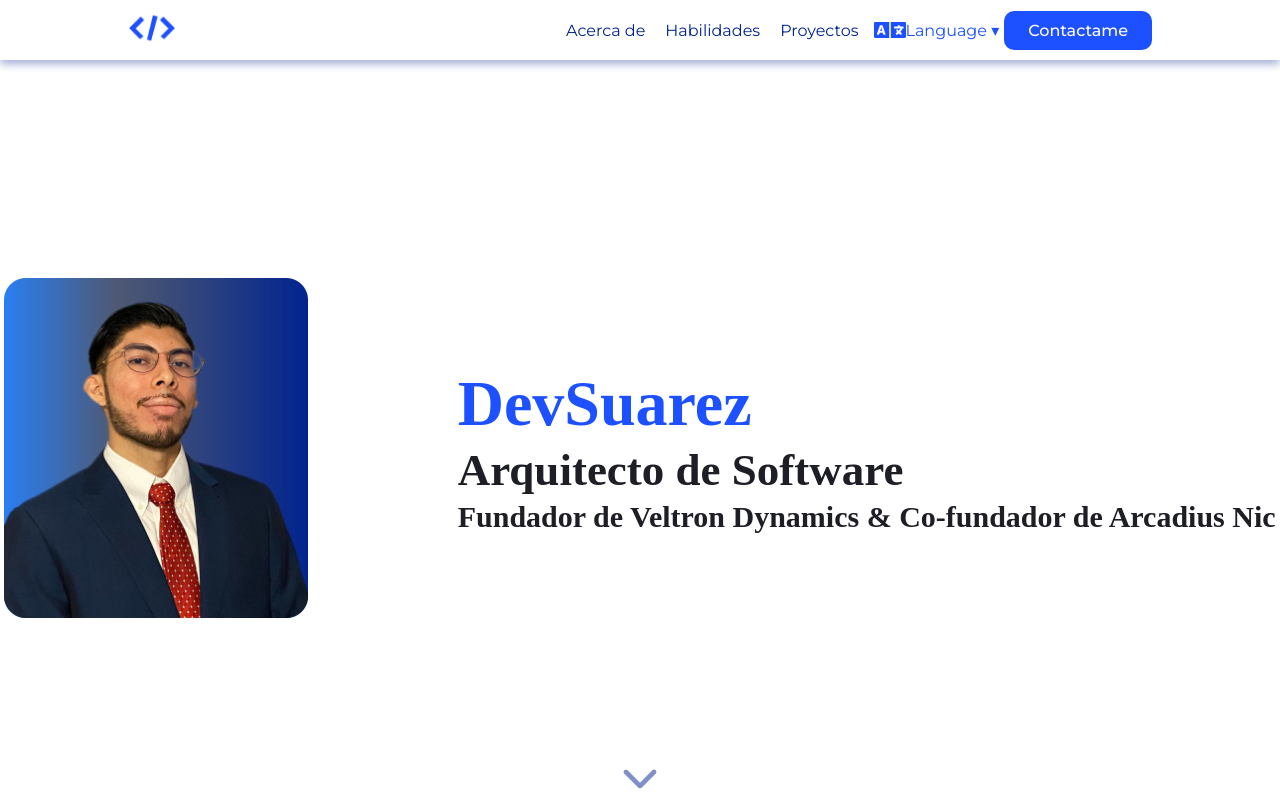
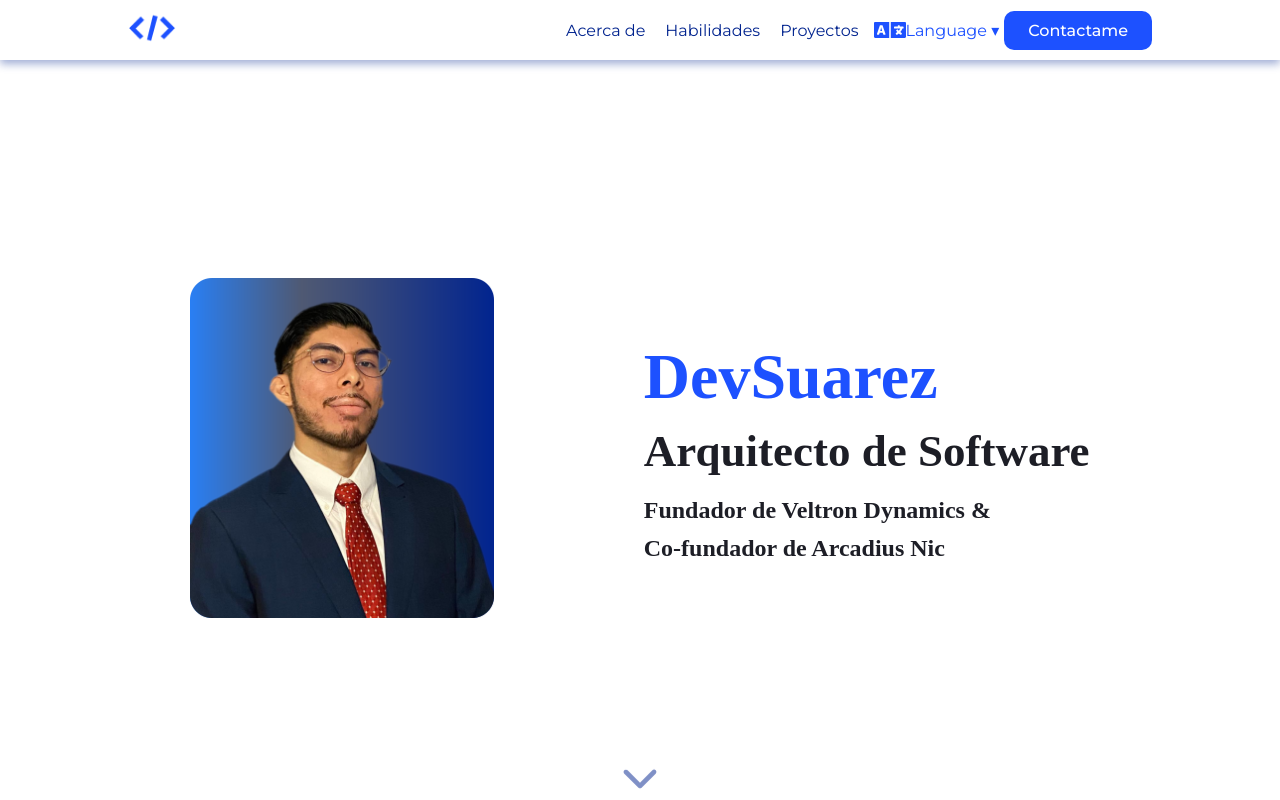
Before and after one commit to DevEscanor/PortafolioDevSam, a React (Create React App) app: page / in a window 1280 px wide. Shown: the top 800 px of the page. Built offline with nearby package versions, Linux system fonts and the light colour scheme.

Commit message:
Ajuste de css en la nueva descripcion por desplazo de la imagen a los bordes

```diff
--- a/src/translations/en/global.json
+++ b/src/translations/en/global.json
@@ -7,12 +7,13 @@
   },
   "hero": {
     "title": "Software Architect",
-    "subTitle": "Founder of Veltron Dynamics & Co-founder of Arcadius Nic"
+    "subTitle": "Founder of Veltron Dynamics &",
+    "subTitle2": "Co-founder of Arcadius Nic"
   },
   "about": {
     "text1": "Hello, I am",
     "text2": "I am a computer entrepreneur and in love with technology.",
-    "text3": "I have worked since 2019 as an Architect and Software developer for the",
+    "text3": "I have worked since 2019 as a Software Architect and developer for the",
     "text4": "company of which I am Co-Founder",
     "text5": "My main skills are project architecture and software development focused mainly on Node.js applications.",
     "text6": "Much of my professional career has been dedicated to software oriented to Microfinance, I also carry out these same tasks applied to the design and development of Backend / Frontend."
--- a/src/translations/es/global.json
+++ b/src/translations/es/global.json
@@ -7,7 +7,8 @@
   },
   "hero":{
     "title":"Arquitecto de Software",
-    "subTitle":"Fundador de Veltron Dynamics & Co-fundador de Arcadius Nic"
+    "subTitle":"Fundador de Veltron Dynamics &",
+    "subTitle2":"Co-fundador de Arcadius Nic"
   },
   "about":{
     "text1":"Hola, soy",
--- a/src/website/components/hero/Hero.jsx
+++ b/src/website/components/hero/Hero.jsx
@@ -22,6 +22,9 @@ export const Hero = () => {
           <h3 className='heroH3'>
             {t("hero.subTitle")}
           </h3>
+          <h4 className='heroH4'>
+            {t("hero.subTitle2")}
+          </h4>
         </div>
         <Link to='AcercaDe' smooth={true} className='linkSvg' >
           <IoIosArrowDown className='arrowSvg' />
--- a/src/website/components/hero/hero.css
+++ b/src/website/components/hero/hero.css
@@ -15,15 +15,27 @@
   font-size: 45px;
   line-height: 55px;
   color: var(--azul-obscuro);
+  margin-bottom: 8px;
 }
 
 .heroH3 {
   font-family: 'Libertinus Serif', serif !important;
   font-style: normal;
   font-weight: 600;
-  font-size: 30px;
-  line-height: 37px;
+  font-size: 24px;
+  line-height: 30px;
   color: var(--azul-obscuro);
+  max-width: 400px;
+}
+
+.heroH4 {
+  font-family: 'Libertinus Serif', serif !important;
+  font-style: normal;
+  font-weight: 600;
+  font-size: 24px;
+  line-height: 30px;
+  color: var(--azul-obscuro);
+  max-width: 400px;
 }
 
 .heroContainer{
@@ -49,6 +61,7 @@
 .heroText{
   display: flex;
   flex-direction: column;
+  gap: 8px;
 }
 /* Clases originales comentadas para usar Libertinus Serif */
 /*
```
